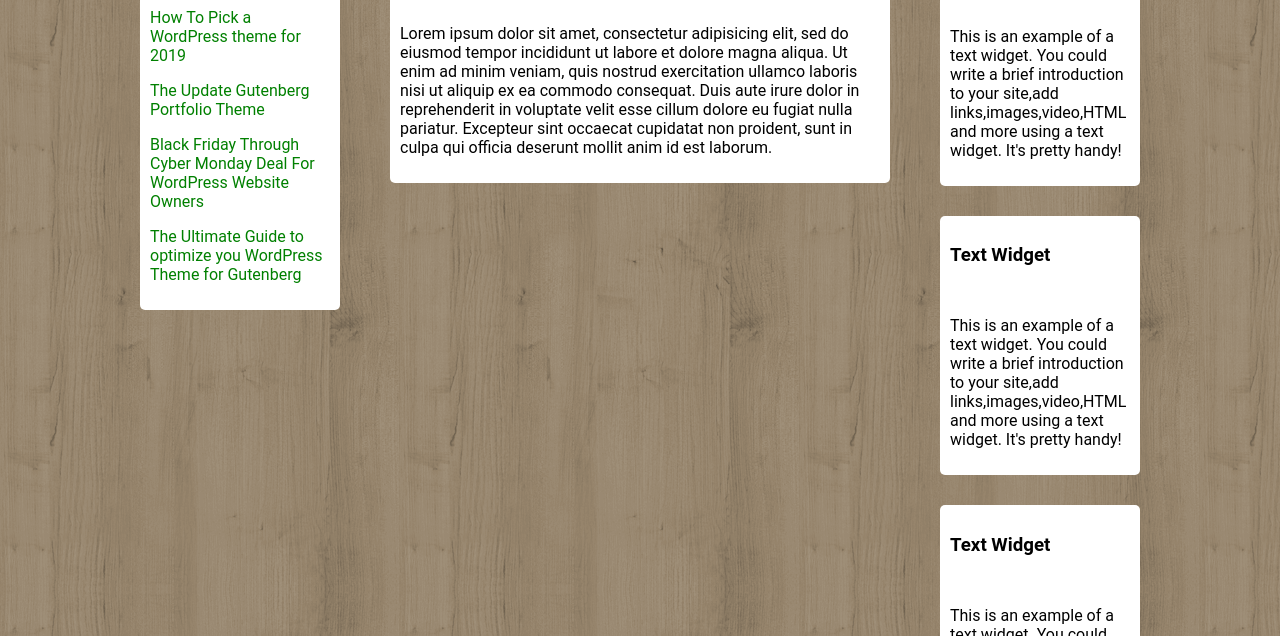
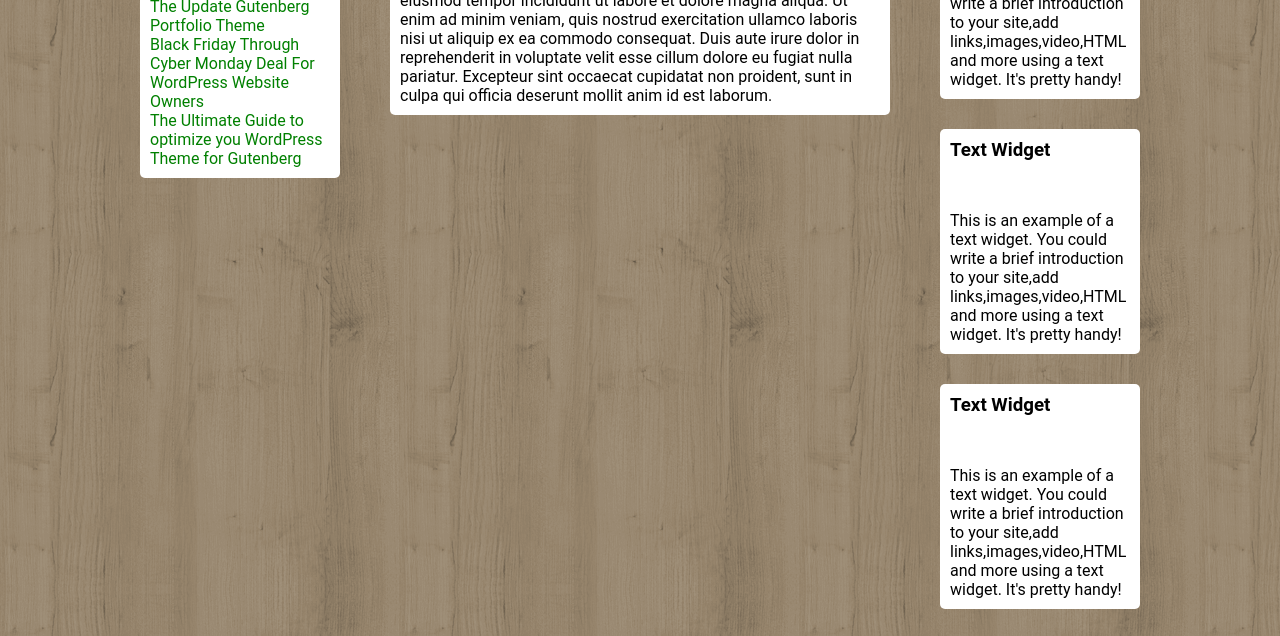
Before and after one commit to EzexnDev/htmlcss-struttura-wp, a plain HTML site: page index.html in a window 1280 px wide. Shown: the part 611-1247 px from the top of the page. Drawn offline with Linux system fonts and the light colour scheme.

Commit message:
Update style.css

```diff
--- a/css/style.css
+++ b/css/style.css
@@ -1,5 +1,6 @@
 * {
-  box-sizing: border-box: margin: 0px;
+  box-sizing: border-box;
+  margin: 0px;
   padding: 0;
 }
 
```
